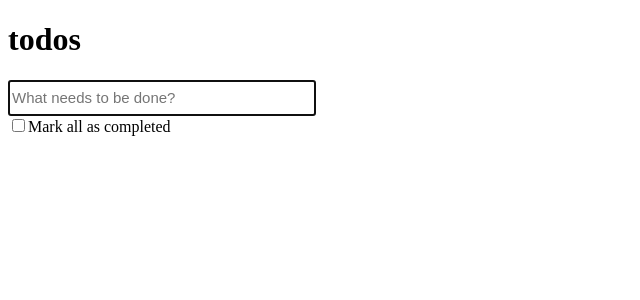
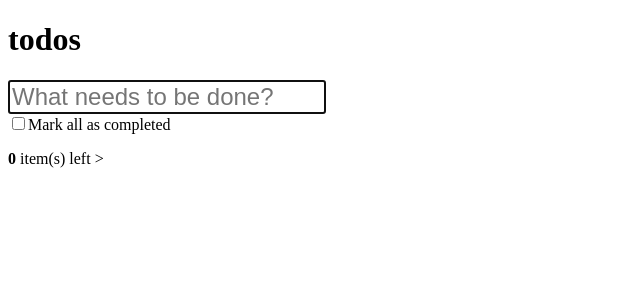
Before and after one commit to NastenaL/Todo, an Angular app: page / in a window 1280 px wide. Shown: the top 300 px of the page, without its empty margins (0-640 px from the left). Built offline with nearby package versions, Linux system fonts and the light colour scheme.

Commit message:
start added footer, renamed todoInterface

```diff
--- /dev/null
+++ b/src/app/todos/components/footer/footer.component.html
@@ -0,0 +1,5 @@
+<footer class="footer" [ngClass]="{hidden: noTodoClass$ | async}">
+    <span class="todo-count">
+        <strong>{{ activeCount$ | async }}</strong> item(s) left
+    </span>>
+</footer>
--- /dev/null
+++ b/src/app/todos/components/footer/footer.component.ts
@@ -0,0 +1,22 @@
+import { Component } from '@angular/core';
+import { Observable } from 'rxjs';
+import { map } from 'rxjs/operators';
+import { TodoService } from '../../services/todo.service';
+
+@Component({
+  selector: 'app-todos-footer',
+  templateUrl: './footer.component.html',
+})
+export class FooterComponent {
+    noTodoClass$: Observable<boolean>;
+    activeCount$: Observable<number>;
+
+    constructor(private todoService: TodoService){
+        this.activeCount$ = this.todoService.todos$.pipe(
+            map((todos) => todos.filter((todo) => !todo.isCompleted).length)
+        );
+        this.noTodoClass$ = this.todoService.todos$.pipe(
+        map((todos) => todos.length === 0)
+        );
+    }
+}
--- a/src/app/todos/components/header/header.component.css
+++ b/src/app/todos/components/header/header.component.css
@@ -1,6 +1,3 @@
 .new-todo {
-  align-content: center;
-  font-size: 15px;
-  height: 30px;
-  width: 300px;
+font-size: 24px;
 }
--- a/src/app/todos/components/todo/todo.component.html
+++ b/src/app/todos/components/todo/todo.component.html
@@ -1 +1,2 @@
 <li>{{ todoText.text }}</li>
+<span>{{ todoText.isCompleted}}</span>
--- a/src/app/todos/components/todo/todo.component.ts
+++ b/src/app/todos/components/todo/todo.component.ts
@@ -1,10 +1,10 @@
 import { Component, Input } from "@angular/core";
-import { TodoInterface } from "../../types/todo.interface";
+import { TodoType } from "../../types/todo.Type";
 
 @Component({
   selector: "app-todos-todo",
   templateUrl: "./todo.component.html",
 })
 export class TodoComponent {
-  @Input("todo") todoText: TodoInterface;
+  @Input("todo") todoText: TodoType;
 }
--- a/src/app/todos/components/todoList/todoList.component.html
+++ b/src/app/todos/components/todoList/todoList.component.html
@@ -10,6 +10,7 @@
   />
 
   <label for="toggle-all">Mark all as completed</label>
+
   <ul class="todo-list">
     <app-todos-todo
       *ngFor="let todo of visibleTodos$ | async"
--- a/src/app/todos/components/todoList/todoList.component.ts
+++ b/src/app/todos/components/todoList/todoList.component.ts
@@ -3,7 +3,7 @@ import { Observable, combineLatest } from "rxjs";
 import {FormControl} from '@angular/forms';
 
 import { TodoService } from "../../services/todo.service";
-import { TodoInterface } from "../../types/todo.interface";
+import { TodoType } from "../../types/todo.Type";
 import { map } from "rxjs/operators";
 import { FilterEnum } from "../../enums/filter.enum";
 
@@ -13,7 +13,7 @@ import { FilterEnum } from "../../enums/filter.enum";
 })
 
 export class TodoListComponent {
-  public visibleTodos$: Observable<TodoInterface[]>;
+  public visibleTodos$: Observable<TodoType[]>;
   public isNoTodo$: Observable<boolean>;
   public isAllTodosSelected$: Observable<boolean>;
   public mainControl: FormControl = new FormControl('');
@@ -26,7 +26,7 @@ export class TodoListComponent {
       this.todoService.todos$,
       this.todoService.filter$]
     ).pipe(
-      map(([todos, filter]: [TodoInterface[], FilterEnum]) => {
+      map(([todos, filter]: [TodoType[], FilterEnum]) => {
         if (filter == FilterEnum.active) {
           return todos.filter((todo) => !todo.isCompleted);
         } else if (filter == FilterEnum.completed) {
--- a/src/app/todos/components/todosContainer/todosContainer.component.html
+++ b/src/app/todos/components/todosContainer/todosContainer.component.html
@@ -1,4 +1,5 @@
 <div class="todoapp">
   <app-todos-header></app-todos-header>
   <app-todos-list></app-todos-list>
+  <app-todos-footer></app-todos-footer>
 </div>
--- a/src/app/todos/services/todo.service.ts
+++ b/src/app/todos/services/todo.service.ts
@@ -2,7 +2,7 @@ import { Injectable } from "@angular/core";
 import { BehaviorSubject, Observable } from "rxjs";
 import { map } from "rxjs/operators";
 
-import { TodoInterface } from "src/app/todos/types/todo.interface";
+import { TodoType } from "src/app/todos/types/todo.Type";
 import { FilterEnum } from "src/app/todos/enums/filter.enum";
 import {TodoUtil} from 'src/app/todos/util/todo.util'
 
@@ -10,13 +10,13 @@ import {TodoUtil} from 'src/app/todos/util/todo.util'
   providedIn: 'root'
 })
 export class TodoService {
-  public todos$ = new BehaviorSubject<TodoInterface[]>([]);
+  public todos$ = new BehaviorSubject<TodoType[]>([]);
   public filter$ = new BehaviorSubject<FilterEnum>(FilterEnum.all);
 
   public addTodo(text: string): void {
-    const newTodo: TodoInterface = {
+    const newTodo: TodoType = {
       text,
-      isCompleted: true,
+      isCompleted: false,
       id: TodoUtil.getId(),
     };
     const updatedTodos = [...this.todos$.getValue(), newTodo];
--- a/src/app/todos/todos.module.ts
+++ b/src/app/todos/todos.module.ts
@@ -8,9 +8,10 @@ import { TodoComponent } from "src/app/todos/components/todo/todo.component";
 import { HeaderComponent } from "src/app/todos/components/header/header.component";
 import { TodoListComponent } from "src/app/todos/components/todoList/todoList.component";
 import { TodoRoutingModule} from "src/app/todos/todos-routing.module";
+import { FooterComponent } from "./components/footer/footer.component";
 
 @NgModule({
-  declarations: [TodosContainer, HeaderComponent, TodoListComponent, TodoComponent],
+  declarations: [TodosContainer, HeaderComponent, TodoListComponent, TodoComponent, FooterComponent],
   imports: [CommonModule, TodoRoutingModule, FormsModule, ReactiveFormsModule],
   exports: [RouterModule]
 })
--- a/src/app/todos/types/todo.interface.ts
+++ b/src/app/todos/types/todo.Type.ts
@@ -1,4 +1,4 @@
-export class TodoInterface {
+export class TodoType {
   id: string;
   text: string;
   isCompleted: boolean;
```
Also changed, not shown: src/styles.css (line endings or trailing spaces).
